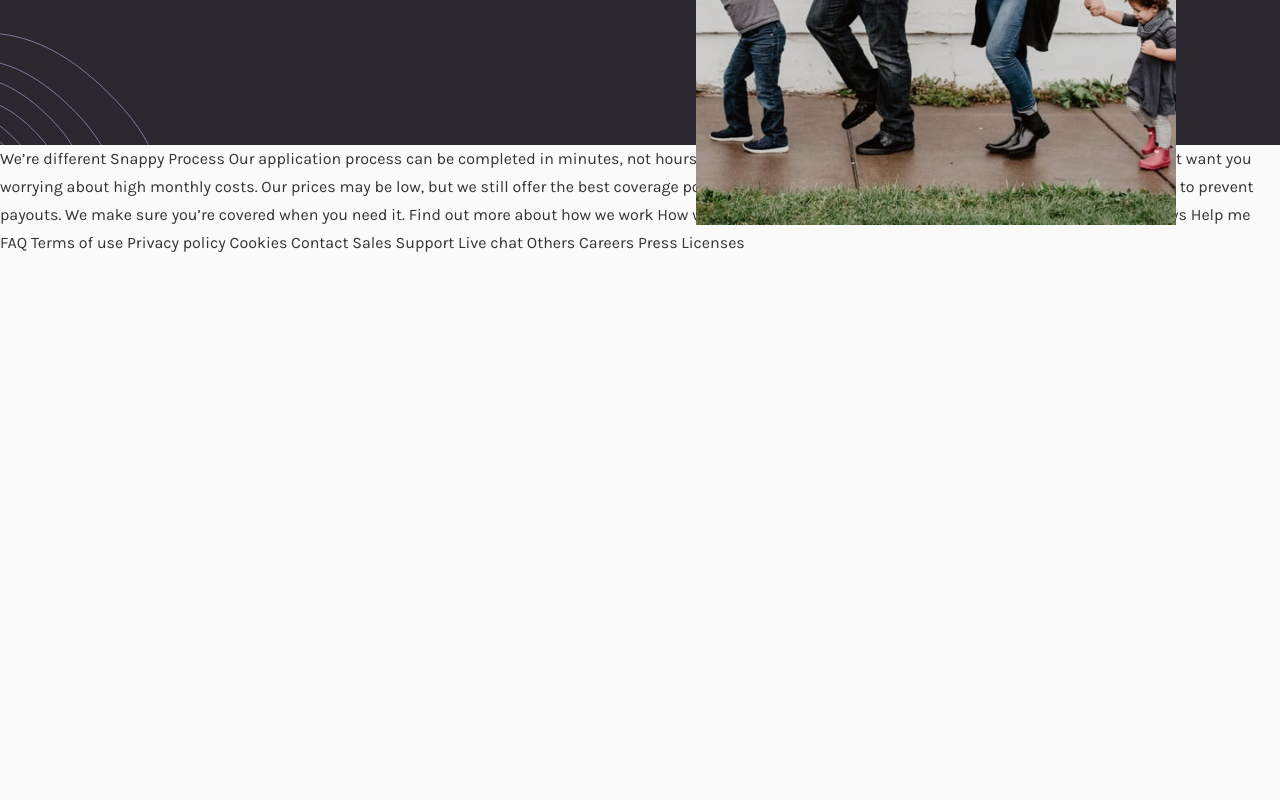
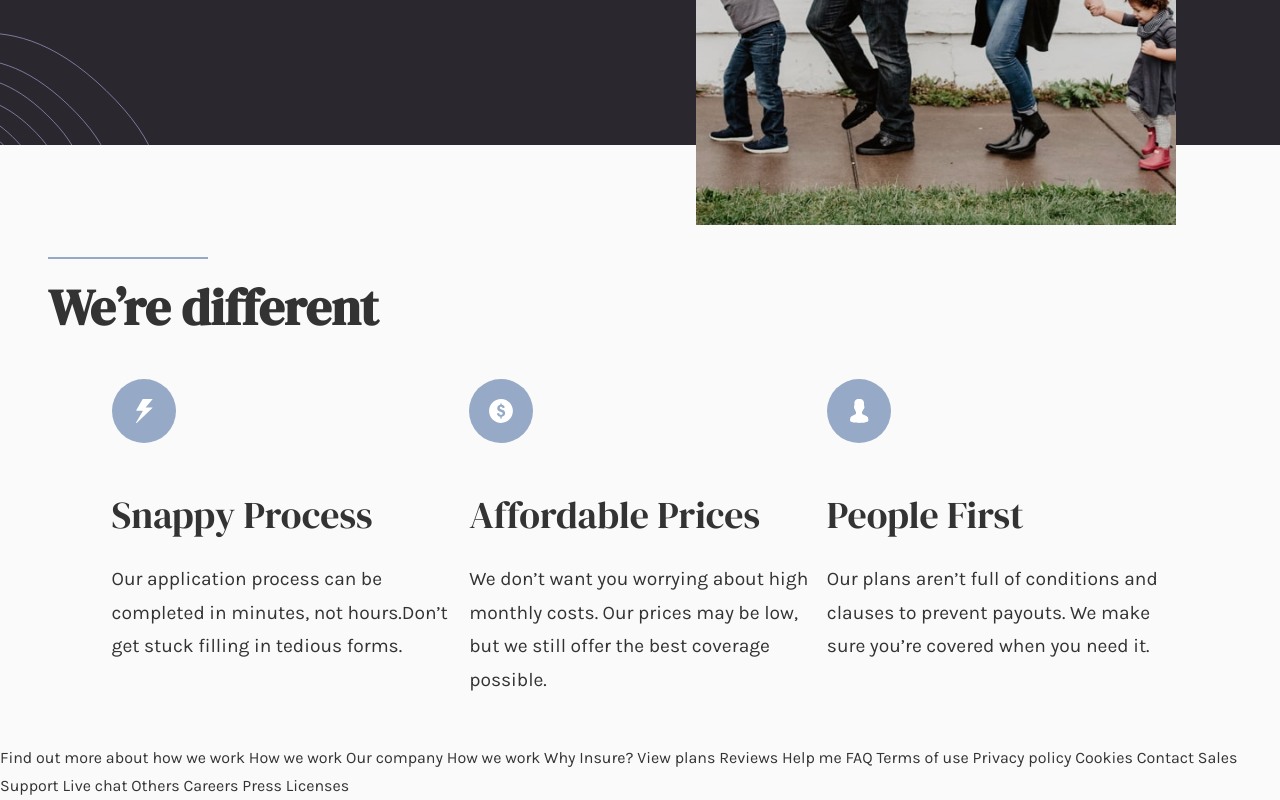
Before and after one commit to Fasunle/insure-landing-page, a React (Vite) app: page / in a window 1280 px wide. Shown: the part 495-1295 px from the top of the page. Before the commit the page ends 800 px from the top, so only its background shows below. Built offline with nearby package versions, Linux system fonts and the light colour scheme.

Commit message:
feat: information section

```diff
--- a/src/App.tsx
+++ b/src/App.tsx
@@ -4,7 +4,10 @@ import lifeInsuranceDesktopImage from './assets/image-intro-desktop.jpg';
 import bgPatternIntroLeftMobile from './assets/bg-pattern-intro-left-mobile.svg';
 import bgPatternIntroLeftDesktop from './assets/bg-pattern-intro-left-desktop.svg';
 import bgPatternIntroRightMobile from './assets/bg-pattern-intro-right-mobile.svg';
-import bgPatternIntroRighttDesktop from './assets/bg-pattern-intro-right-desktop.svg';
+import bgPatternIntroRightDesktop from './assets/bg-pattern-intro-right-desktop.svg';
+import snappyProcessIcon from './assets/icon-snappy-process.svg';
+import affordableIcon from './assets/icon-affordable-prices.svg';
+import peopleFirstIcon from './assets/icon-people-first.svg';
 
 function App() {
   return (
@@ -51,19 +54,58 @@ function App() {
         </div>
 
         <div className='bg-desktop'>
-          <img src={bgPatternIntroRighttDesktop} alt='' />
+          <img src={bgPatternIntroRightDesktop} alt='' />
           <img src={bgPatternIntroLeftDesktop} alt='' />
         </div>
       </section>
-      We’re different Snappy Process Our application process can be completed in
-      minutes, not hours. Don’t get stuck filling in tedious forms. Affordable
-      Prices We don’t want you worrying about high monthly costs. Our prices may
-      be low, but we still offer the best coverage possible. People First Our
-      plans aren’t full of conditions and clauses to prevent payouts. We make
-      sure you’re covered when you need it. Find out more about how we work How
-      we work Our company How we work Why Insure? View plans Reviews Help me FAQ
-      Terms of use Privacy policy Cookies Contact Sales Support Live chat Others
-      Careers Press Licenses
+      <section className='help'>
+        <div className='divider'></div>
+        <h2>We&#8217;re different</h2>
+
+        <div className='help__items'>
+          <div className='help__item'>
+            <div className='imageContainer'>
+              <img
+                className='icon'
+                src={snappyProcessIcon}
+                alt='snappy process'
+              />
+            </div>
+            <h3 className='help--name'>Snappy Process</h3>
+            <p className='help--description'>
+              Our application process can be completed in minutes, not
+              hours.Don&#8217;t get stuck filling in tedious forms.
+            </p>
+          </div>
+          <div className='help__item'>
+            <div className='imageContainer'>
+              <img
+                className='icon'
+                src={affordableIcon}
+                alt='affordable prices'
+              />
+            </div>
+            <h3 className='help--name'>Affordable Prices</h3>
+            <p className='help--description'>
+              We don&#8217;t want you worrying about high monthly costs. Our
+              prices may be low, but we still offer the best coverage possible.
+            </p>
+          </div>
+          <div className='help__item'>
+            <div className='imageContainer'>
+              <img className='icon' src={peopleFirstIcon} alt='people first' />
+            </div>
+            <h3 className='help--name'>People First</h3>
+            <p className='help--description'>
+              Our plans aren&#8217;t full of conditions and clauses to prevent
+              payouts. We make sure you&#8217;re covered when you need it.
+            </p>
+          </div>
+        </div>
+      </section>
+      Find out more about how we work How we work Our company How we work Why
+      Insure? View plans Reviews Help me FAQ Terms of use Privacy policy Cookies
+      Contact Sales Support Live chat Others Careers Press Licenses
     </div>
   );
 }
--- a/src/styles/pages/_home.scss
+++ b/src/styles/pages/_home.scss
@@ -133,3 +133,76 @@
     }
   }
 }
+
+// help section
+
+.help {
+  text-align: center;
+
+  display: flex;
+  flex-direction: column;
+  align-items: center;
+  gap: 1rem;
+
+  padding: 2em 0;
+  max-width: clamp(20rem, 20rem + 5vw, 30rem + 5vw);
+  margin: auto;
+
+  .divider + h2 {
+    margin-top: 0;
+    font-family: 'DM Serif Display';
+    font-weight: 600;
+  }
+
+  h3 {
+    font-family: 'DM Serif Display';
+  }
+
+  .icon {
+    width: 4em;
+    aspect-ratio: 1;
+  }
+
+  .divider {
+    width: 10rem;
+    height: 2px;
+    background-color: $secondary-clr;
+
+    @include tablet-up {
+      margin-top: 5em;
+    }
+  }
+
+  .imageContainer {
+    display: flex;
+    place-content: center;
+
+    @include tablet-up {
+      place-content: start;
+    }
+  }
+
+  @include tablet-up {
+    margin: unset;
+    max-width: unset;
+    align-items: flex-start;
+    margin-inline: 3em;
+
+    .help__items {
+      display: flex;
+      gap: 1rem;
+      margin-inline: auto;
+    }
+
+    .help__item .help--description {
+      text-align: left;
+      font-size: 1.2rem;
+      font-weight: 500;
+      max-width: 30ch;
+    }
+
+    .imageContainer + .help--name {
+      text-align: left;
+    }
+  }
+}
```
